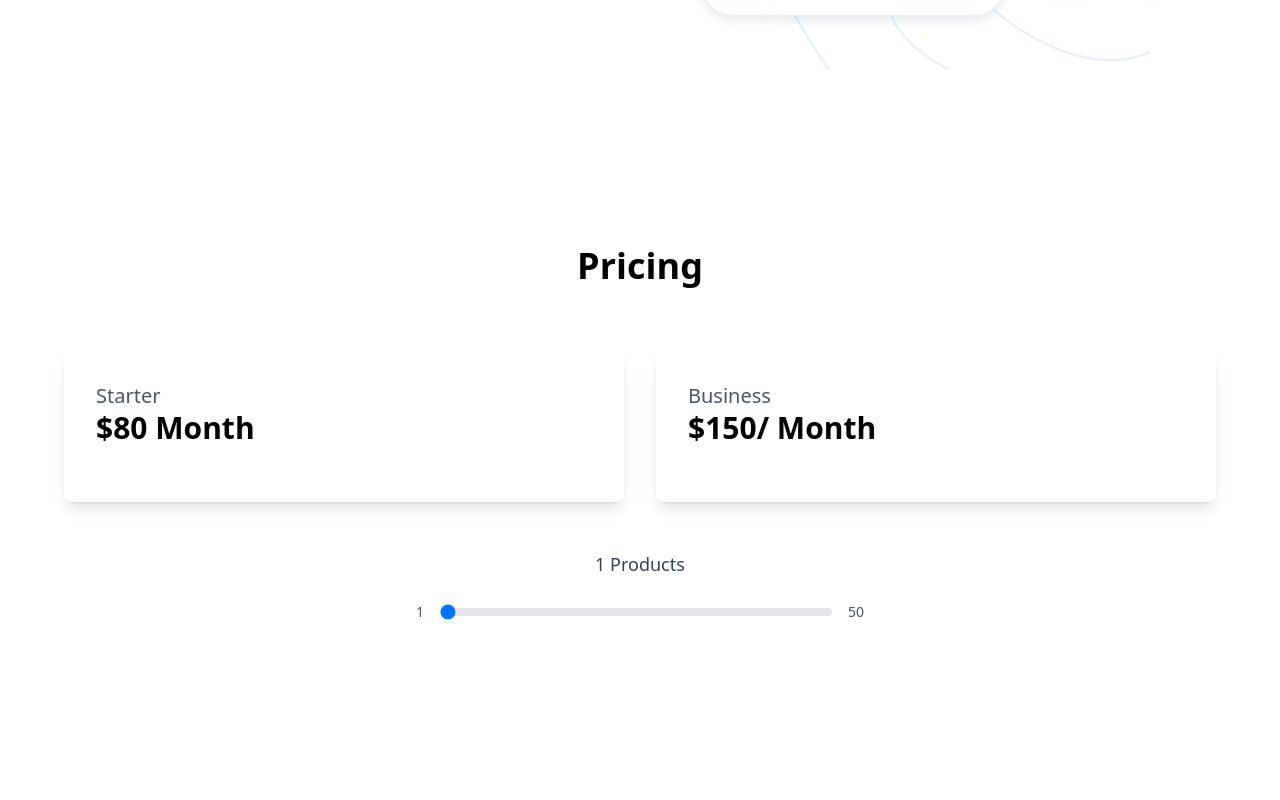
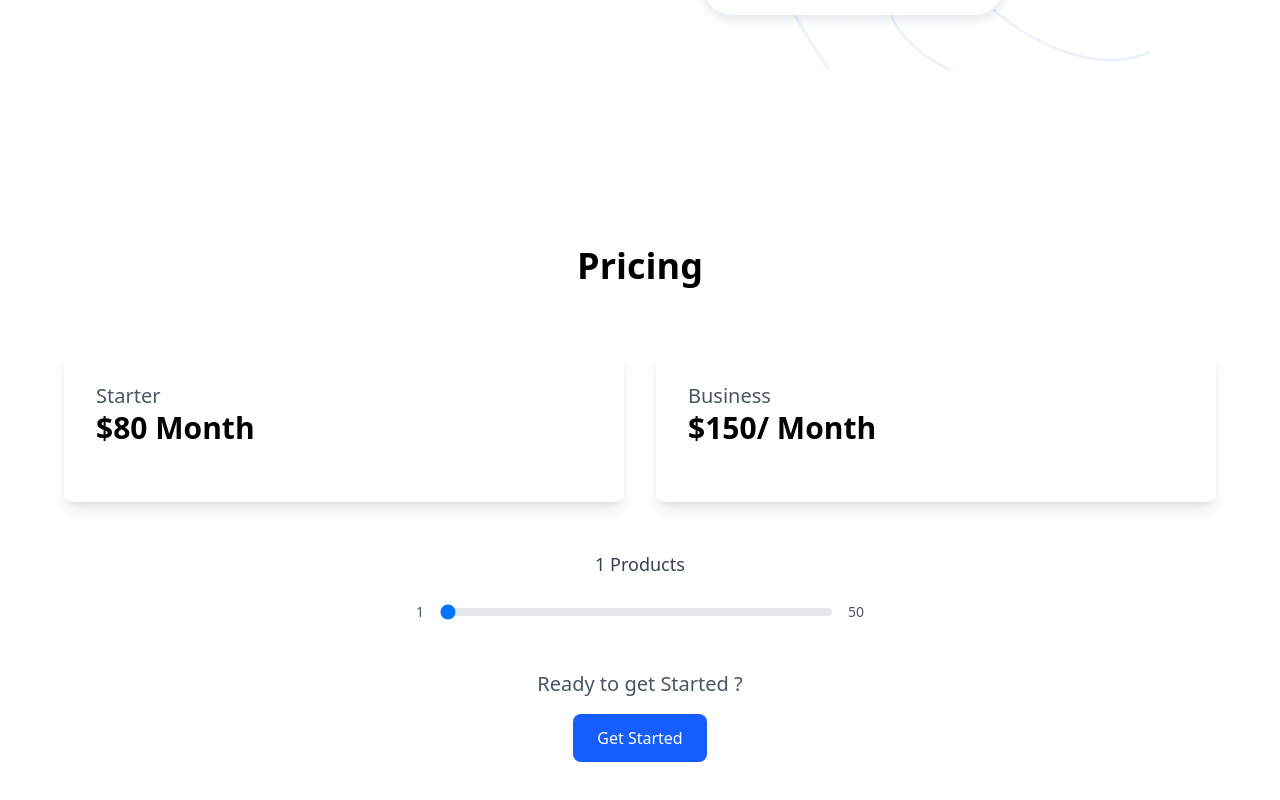
Before and after one commit to Dewmini-Kaveesha/modern-business-landing-page, a React (Vite) app: page / in a window 1280 px wide. Shown: the part 3364-4164 px from the top of the page. Before the commit the page ends 4114 px from the top, so only its background shows below. Built offline with nearby package versions, Linux system fonts and the light colour scheme.

Commit message:
Completed the PricingSection

```diff
--- a/src/components/PricingSection.jsx
+++ b/src/components/PricingSection.jsx
@@ -44,6 +44,12 @@ const PricingSection = () => {
               <span className='text-sm text-gray-600 font-medium'>50</span>
             </div>
           </div>
+
+          <div className='text-center mt-12'>
+            <p className='text-xl text-gray-600 mb:4 '>Ready to get Started ?</p>
+            <button className='bg-blue-600 text-white mt-4 px-6 py-3 rounded-lg hover:bg-blue-700 transition-colors cursor-pointer'>Get Started</button>
+          </div>
+
         </div>
       </div>
     </section>
```
